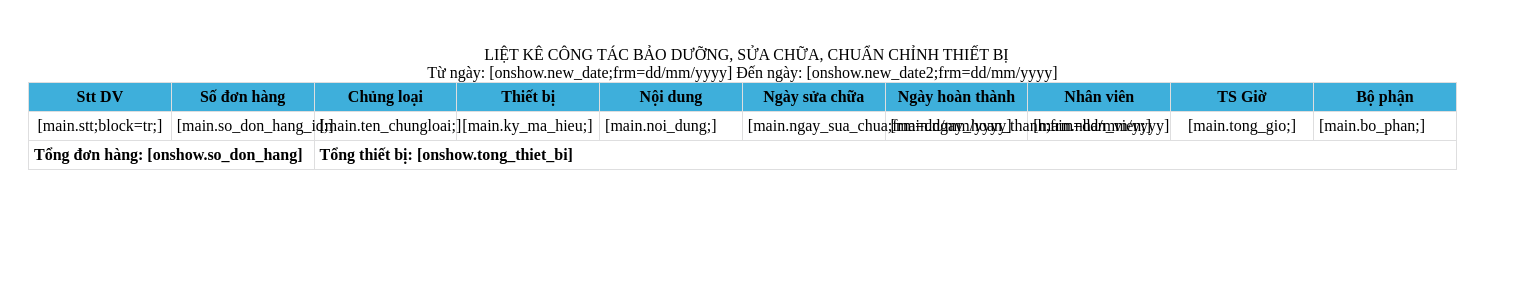
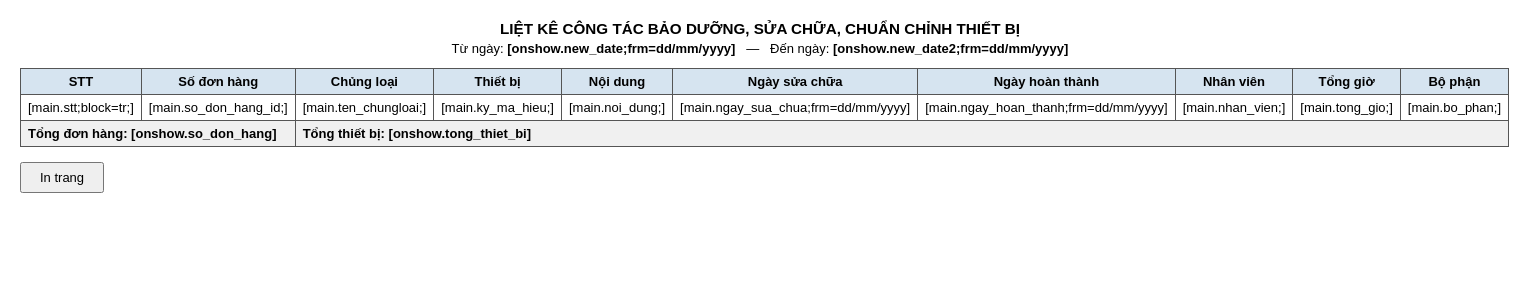
Before and after one commit to mylovetron2/CoKhi_new, a PHP site: page /in_bao_cao_thiet_bi.html in a window 1520 px wide. Shown: the top 300 px of the page. Run offline with PHP 8.4, Linux system fonts and the light colour scheme.

Commit message:
Trước khi sửa giao diện in_bao_cao

```diff
--- a/in_bao_cao_thiet_bi.html
+++ b/in_bao_cao_thiet_bi.html
@@ -1,61 +1,36 @@
-<!DOCTYPE HTML>
-<html lang="en">
+<!DOCTYPE html>
+<html lang="vi">
 <head>
-<title>Quản lý thiết bị</title>
-<meta charset="utf-8">
-
+<meta charset="UTF-8">
+<title>Báo Cáo Thiết Bị</title>
 <style>
-    .table_component {
-        overflow: auto;
-        width: 95%;
-        padding: 20px;
+  body { font-family: Arial, sans-serif; font-size: 13px; margin: 20px; }
+  h3 { text-align: center; margin-bottom: 4px; }
+  .subtitle { text-align: center; margin-bottom: 12px; font-size: 13px; }
+  table { width: 100%; border-collapse: collapse; margin-top: 10px; }
+  th, td { border: 1px solid #555; padding: 5px 7px; }
+  th { background-color: #d6e4f0; text-align: center; white-space: nowrap; }
+  td.center { text-align: center; }
+  tr.footer-row td { font-weight: bold; background-color: #f0f0f0; }
+  @media print {
+    button { display: none; }
+    body { margin: 5mm; }
   }
-
-    .table_component table {
-        border: 1px solid #dededf;
-        height: 100%;
-        width: 100%;
-        table-layout: fixed;
-        border-collapse: collapse;
-        border-spacing: 1px;
-
-
-    }
-
-    .table_component caption {
-        caption-side: top;
-        text-align: center;
-    }
-
-    .table_component th {
-        border: 1px solid #dededf;
-        background-color: #3eafdb;
-        color: #000000;
-        padding: 5px;
-    }
-
-    .table_component td {
-        border: 1px solid #dededf;
-        background-color: #ffffff;
-        color: #000000;
-        padding: 5px;
-    }
-
 </style>
-
 </head>
 <body>
 
-        <div class="table_component" role="region" tabindex="0">
+<h3>LIỆT KÊ CÔNG TÁC BẢO DƯỠNG, SỬA CHỮA, CHUẨN CHỈNH THIẾT BỊ</h3>
+<div class="subtitle">
+  Từ ngày: <strong>[onshow.new_date;frm=dd/mm/yyyy]</strong>
+  &nbsp;&nbsp;&mdash;&nbsp;&nbsp;
+  Đến ngày: <strong>[onshow.new_date2;frm=dd/mm/yyyy]</strong>
+</div>
+
 <table>
-            <br>
-            <caption>  LIỆT KÊ CÔNG TÁC BẢO DƯỠNG, SỬA CHỮA, CHUẨN CHỈNH THIẾT BỊ
-                       <br>Từ ngày: [onshow.new_date;frm=dd/mm/yyyy]   Đến ngày: [onshow.new_date2;frm=dd/mm/yyyy]
-
-            </caption>
   <thead>
-                <tr style="text-align:center">
-                    <th>Stt DV</th>
+    <tr>
+      <th>STT</th>
       <th>Số đơn hàng</th>
       <th>Chủng loại</th>
       <th>Thiết bị</th>
@@ -63,30 +38,34 @@
       <th>Ngày sửa chữa</th>
       <th>Ngày hoàn thành</th>
       <th>Nhân viên</th>
-                    <th>TS Giờ</th>
+      <th>Tổng giờ</th>
       <th>Bộ phận</th>
     </tr>
   </thead>
   <tbody>
     <tr>
-                    <td style="text-align:center;">[main.stt;block=tr;]</td>
-                    <td style="text-align:center;">[main.so_don_hang_id;]</td>
+      <td class="center">[main.stt;block=tr;]</td>
+      <td class="center">[main.so_don_hang_id;]</td>
       <td>[main.ten_chungloai;]</td>
       <td>[main.ky_ma_hieu;]</td>
       <td>[main.noi_dung;]</td>
-                    <td style="text-align:center;">[main.ngay_sua_chua;frm=dd/mm/yyyy]</td>
-                    <td style="text-align:center;">[main.ngay_hoan_thanh;frm=dd/mm/yyyy]</td>
+      <td class="center">[main.ngay_sua_chua;frm=dd/mm/yyyy]</td>
+      <td class="center">[main.ngay_hoan_thanh;frm=dd/mm/yyyy]</td>
       <td>[main.nhan_vien;]</td>
-                    <td style="text-align:center;">[main.tong_gio;]</td>
+      <td class="center">[main.tong_gio;]</td>
       <td>[main.bo_phan;]</td>
     </tr>
-                <tr>
-                    <td colspan="2"><b>Tổng đơn hàng: [onshow.so_don_hang]</b></td>
-                    <td colspan="8"><b>Tổng thiết bị: [onshow.tong_thiet_bi]</b></td>
+  </tbody>
+  <tfoot>
+    <tr class="footer-row">
+      <td colspan="2">Tổng đơn hàng: [onshow.so_don_hang]</td>
+      <td colspan="8">Tổng thiết bị: [onshow.tong_thiet_bi]</td>
     </tr>
-            </tbody>
+  </tfoot>
 </table>
 
-        </div>
+<br>
+<button onclick="window.print()" style="padding:6px 18px;font-size:13px;">In trang</button>
+
 </body>
 </html>
```
Also changed, not shown: in_bao_cao.php (+69 -25 lines). Lines whose indentation alone changed are shown as unchanged.
